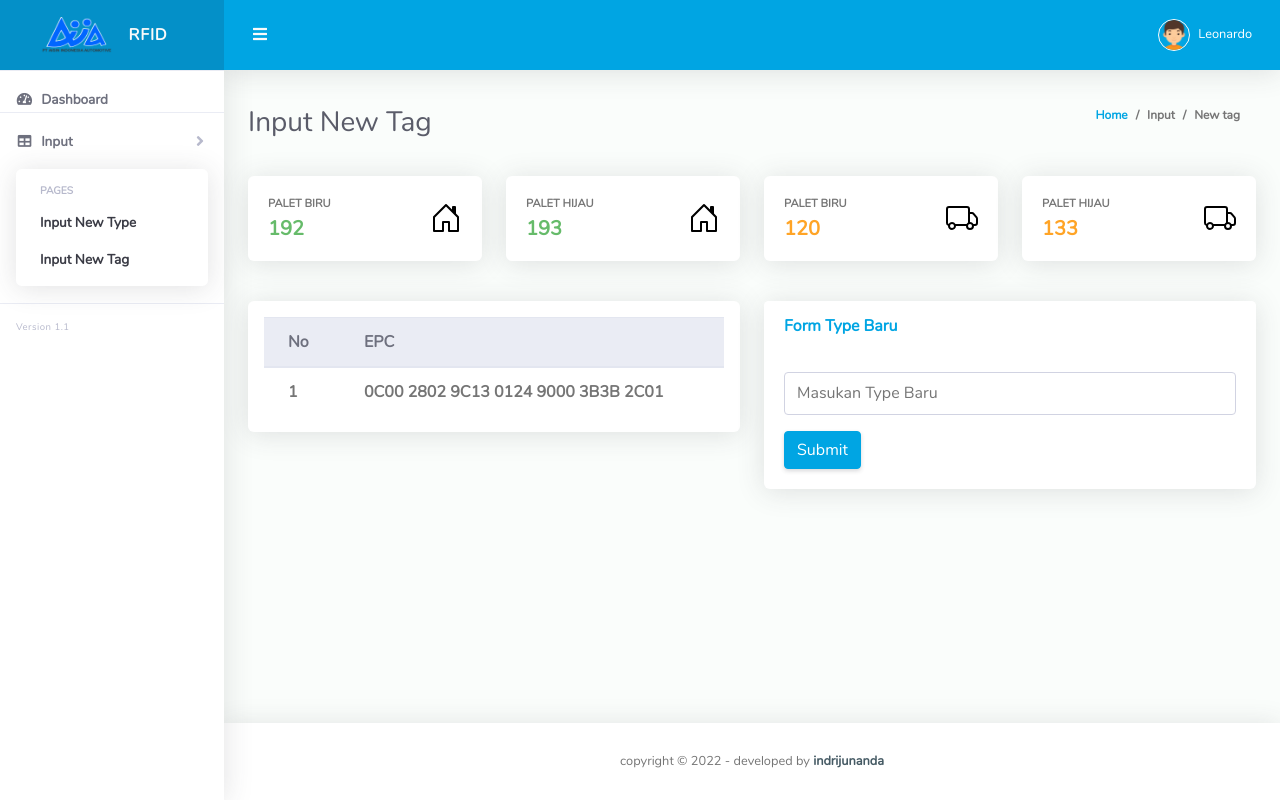
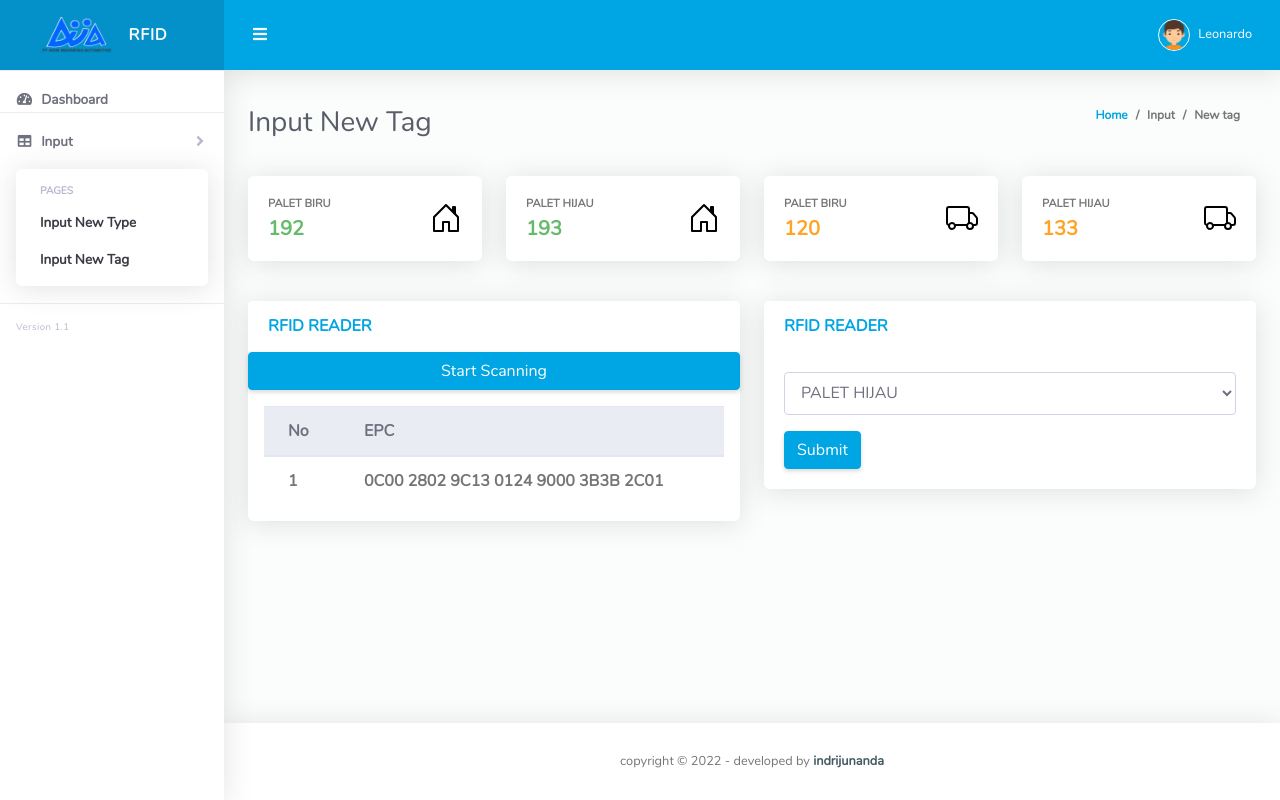
Before and after one commit to constantiusleo/WEB_RFID, a CodeIgniter app: page /database/input_new_tag in a window 1280 px wide. Run offline with CodeIgniter, Linux system fonts and the light colour scheme; lists and menus that the app fills with data are empty.

Commit message:
add buttons

```diff
--- a/application/views/new_tag.php
+++ b/application/views/new_tag.php
@@ -78,6 +78,10 @@
         <!-- Datatables Master Data -->
         <div class="col">
             <div class="card mb-4">
+                <div class="card-header py-3 d-flex flex-row align-items-center justify-content-between" bis_skin_checked="1">
+                    <h6 class="m-0 font-weight-bold text-primary ">RFID READER</h6>
+                </div>
+                <button type="submit" class="btn btn-primary btn-block">Start Scanning</button>
                 <div class="table-responsive p-3">
                     <table class="table table-bordered align-items-center table-flush">
                         <thead class="thead-light">
@@ -99,14 +103,16 @@
         <div class="col">
             <div class="card mb-4" bis_skin_checked="1">
                 <div class="card-header py-3 d-flex flex-row align-items-center justify-content-between" bis_skin_checked="1">
-                    <h6 class="m-0 font-weight-bold text-primary">Form Type Baru</h6>
+                    <h6 class="m-0 font-weight-bold text-primary ">RFID READER</h6>
                 </div>
                 <div class="card-body" bis_skin_checked="1">
                     <form>
-                        <div class="form-group" bis_skin_checked="1">
-                            <input type="email" class="form-control" id="exampleInputEmail1" aria-describedby="emailHelp" placeholder="Masukan Type Baru">
-                        </div>
-                        <div class="form-group" bis_skin_checked="1">
+                        <select class="form-control">
+                            <option>PALET HIJAU</option>
+                            <option>PALET BIRU</option>
+                            <option>BOX 331</option>
+                        </select>
+                        <div class="form-group align-self-end" bis_skin_checked="1">
                         </div>
                         <button type="submit" class="btn btn-primary">Submit</button>
                     </form>
--- a/application/views/new_type.php
+++ b/application/views/new_type.php
@@ -115,9 +115,7 @@
             <div class="form-group" bis_skin_checked="1">
               <input type="email" class="form-control" id="exampleInputEmail1" aria-describedby="emailHelp" placeholder="Masukan Type Baru">
             </div>
-            <div class="form-group" bis_skin_checked="1">
-            </div>
-            <button type="submit" class="btn btn-primary">Submit</button>
+            <button type="submit" class="btn btn-primary text-right">Submit</button>
           </form>
         </div>
       </div>
```
